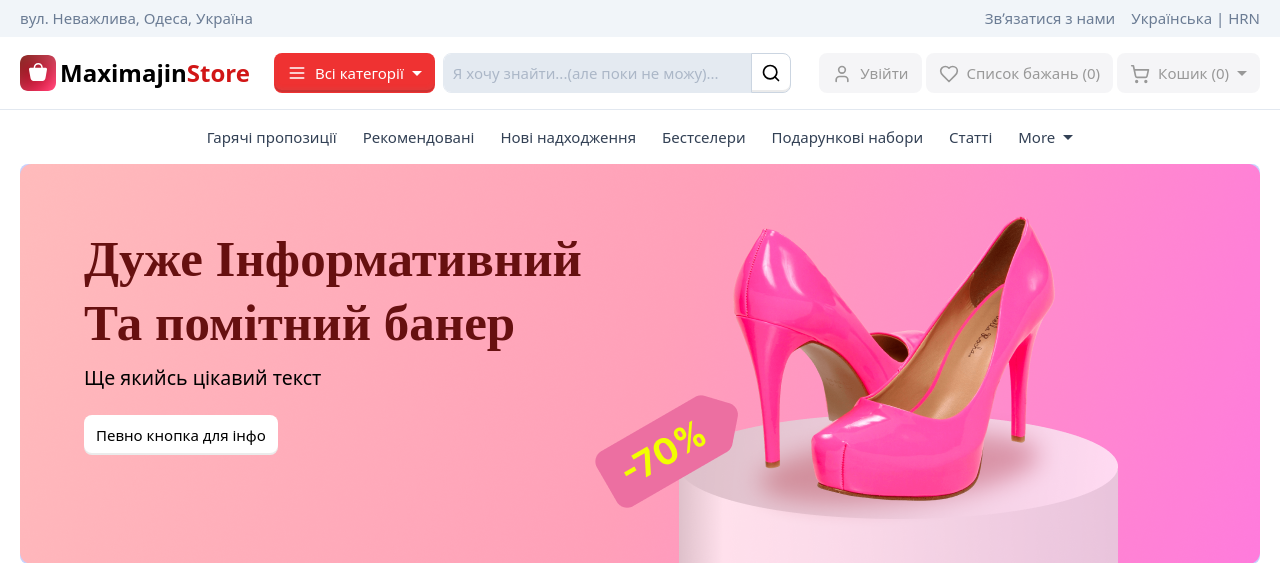
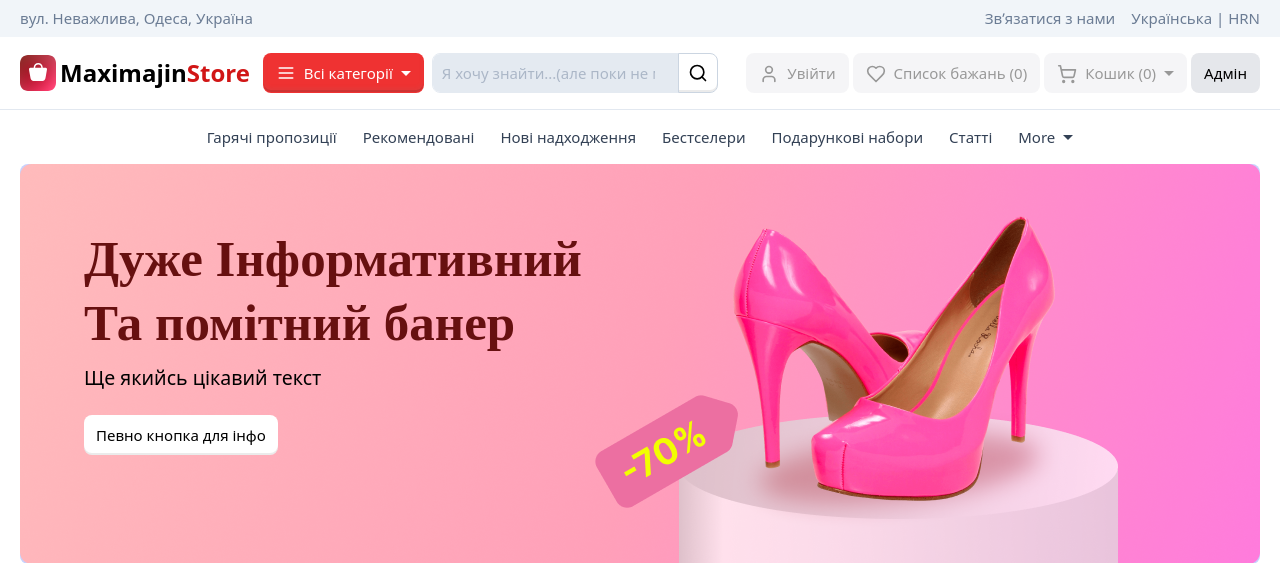
Before and after one commit to MaksymPashkisvkyi/HillelBookShop, a Django app: page / in a window 1280 px wide. Shown: the top 563 px of the page. Run offline with Django 4.2, Linux system fonts and the light colour scheme; data that the repository does not hold is empty.

Commit message:
feat: add Admin button in header.html

```diff
--- a/HillelBookShop/core/urls.py
+++ b/HillelBookShop/core/urls.py
@@ -18,6 +18,6 @@ from django.contrib import admin
 from django.urls import path, include
 
 urlpatterns = [
-    path('admin/', admin.site.urls),
+    path('admin/', admin.site.urls, name='admin'),
     path('', include('books.urls')),
 ]
--- a/HillelBookShop/templates/partials/header.html
+++ b/HillelBookShop/templates/partials/header.html
@@ -147,6 +147,11 @@
                         </menu>
                     </div>
                     <!-- button with dropdown .//end  -->
+                    <a href="{% url 'admin:index' %}">
+                        <button class="btn btn-neutral">
+                            <span class="max-lg:d-none">Адмін </span>
+                        </button>
+                    </a>
                 </div>
                 <!-- header buttons end.//-->
             </div>
```
